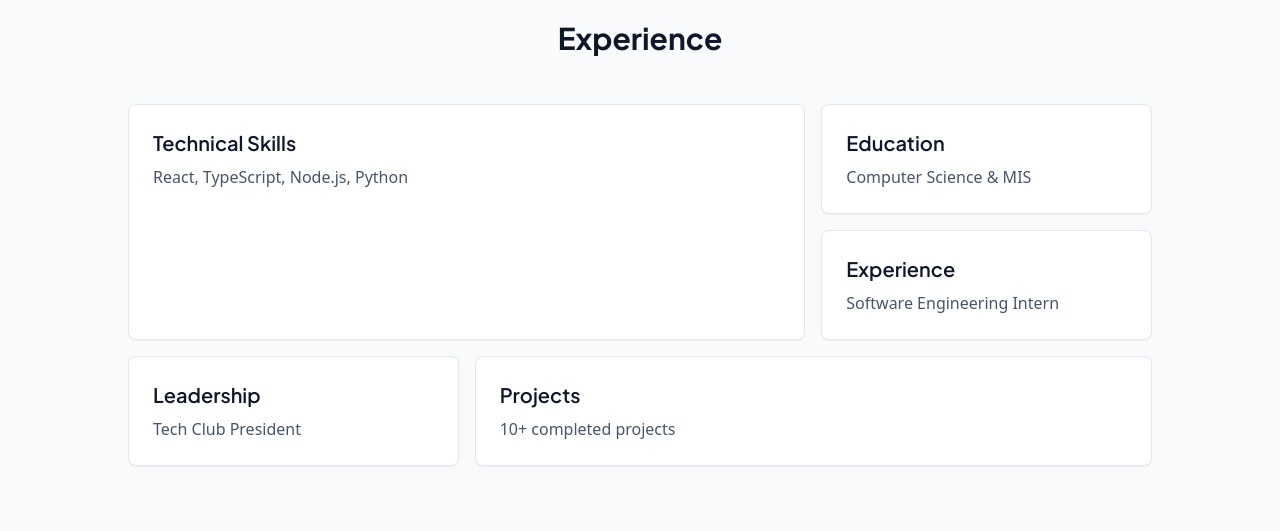
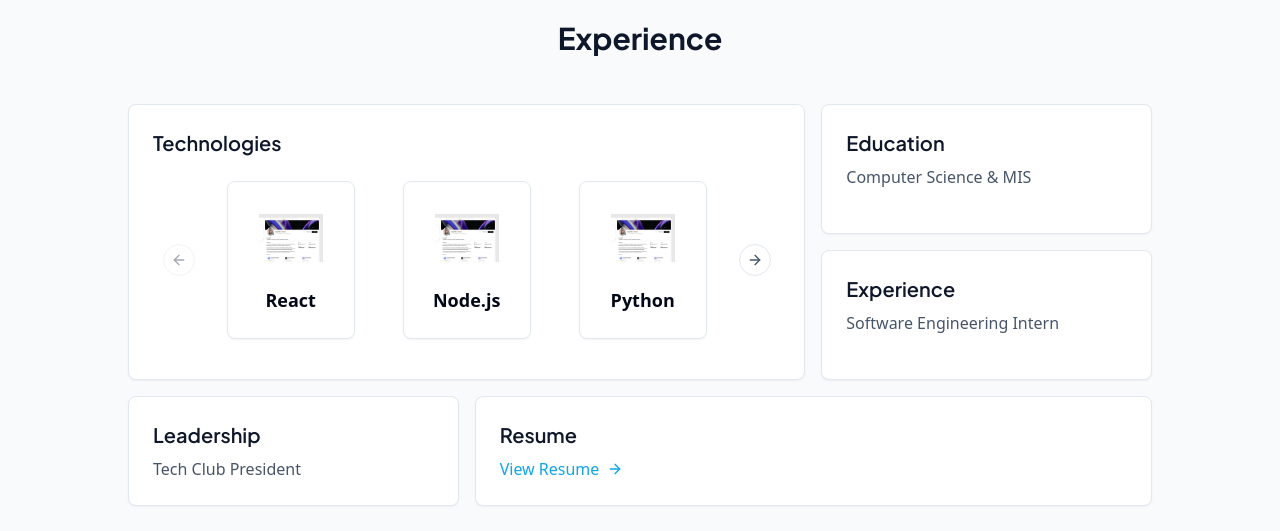
Before and after one commit to ykhan-5/portfolio, a React (Vite) app: page / in a window 1280 px wide. Shown: the part 860-1391 px from the top of the page. Built offline with nearby package versions, Linux system fonts and the light colour scheme.

Commit message:
feat: Implement resume link and carousel.
Adds a resume link with an icon and arrow.
Replaces the technical skills bento box with a carousel of technologies.

```diff
--- a/package.json
+++ b/package.json
@@ -44,7 +44,7 @@
     "clsx": "^2.1.1",
     "cmdk": "^1.0.0",
     "date-fns": "^3.6.0",
-    "embla-carousel-react": "^8.3.0",
+    "embla-carousel-react": "^8.0.0-rc22",
     "input-otp": "^1.2.4",
     "lucide-react": "^0.462.0",
     "next-themes": "^0.3.0",
--- a/src/components/BentoGrid.tsx
+++ b/src/components/BentoGrid.tsx
@@ -1,11 +1,13 @@
 
 import { Card } from "@/components/ui/card";
+import { ArrowRight } from "lucide-react";
+import TechCarousel from "./TechCarousel";
 
 const BentoGrid = () => {
   const experiences = [
     {
-      title: "Technical Skills",
-      content: "React, TypeScript, Node.js, Python",
+      title: "Technologies",
+      content: <TechCarousel />,
       className: "md:col-span-2 md:row-span-2",
     },
     {
@@ -24,8 +26,17 @@ const BentoGrid = () => {
       className: "md:col-span-1 md:row-span-1",
     },
     {
-      title: "Projects",
-      content: "10+ completed projects",
+      title: "Resume",
+      content: (
+        <a
+          href="/your-resume.pdf"
+          target="_blank"
+          rel="noopener noreferrer"
+          className="inline-flex items-center text-sky-500 hover:text-sky-600 transition-colors"
+        >
+          View Resume <ArrowRight className="ml-2 w-4 h-4" />
+        </a>
+      ),
       className: "md:col-span-2 md:row-span-1",
     },
   ];
@@ -45,7 +56,7 @@ const BentoGrid = () => {
               <h3 className="font-jakarta font-semibold text-xl mb-2 text-slate-900">
                 {exp.title}
               </h3>
-              <p className="text-slate-600">{exp.content}</p>
+              <div className="text-slate-600">{exp.content}</div>
             </Card>
           ))}
         </div>
--- /dev/null
+++ b/src/components/TechCarousel.tsx
@@ -0,0 +1,33 @@
+
+import { Carousel, CarouselContent, CarouselItem, CarouselNext, CarouselPrevious } from "@/components/ui/carousel";
+
+const technologies = [
+  { name: "React", image: "/public/lovable-uploads/8950adde-f044-4d56-83e3-47ca1c879f75.png" },
+  { name: "Node.js", image: "/public/lovable-uploads/8950adde-f044-4d56-83e3-47ca1c879f75.png" },
+  { name: "Python", image: "/public/lovable-uploads/8950adde-f044-4d56-83e3-47ca1c879f75.png" },
+  { name: "C#", image: "/public/lovable-uploads/8950adde-f044-4d56-83e3-47ca1c879f75.png" },
+  { name: "Java", image: "/public/lovable-uploads/8950adde-f044-4d56-83e3-47ca1c879f75.png" }
+];
+
+const TechCarousel = () => {
+  return (
+    <Carousel className="w-full max-w-lg mx-auto">
+      <CarouselContent>
+        {technologies.map((tech, index) => (
+          <CarouselItem key={index} className="md:basis-1/2 lg:basis-1/3">
+            <div className="p-4">
+              <div className="flex flex-col items-center space-y-4 rounded-lg border bg-card p-6 text-card-foreground shadow-sm transition-all hover:shadow-md">
+                <img src={tech.image} alt={tech.name} className="w-16 h-16 object-contain" />
+                <h3 className="font-semibold text-lg">{tech.name}</h3>
+              </div>
+            </div>
+          </CarouselItem>
+        ))}
+      </CarouselContent>
+      <CarouselPrevious />
+      <CarouselNext />
+    </Carousel>
+  );
+};
+
+export default TechCarousel;
```
Also changed, not shown: public/lovable-uploads/8950adde-f044-4d56-83e3-47ca1c879f75.png (added), 1 other file (tests, documents, lock files or other folders).
